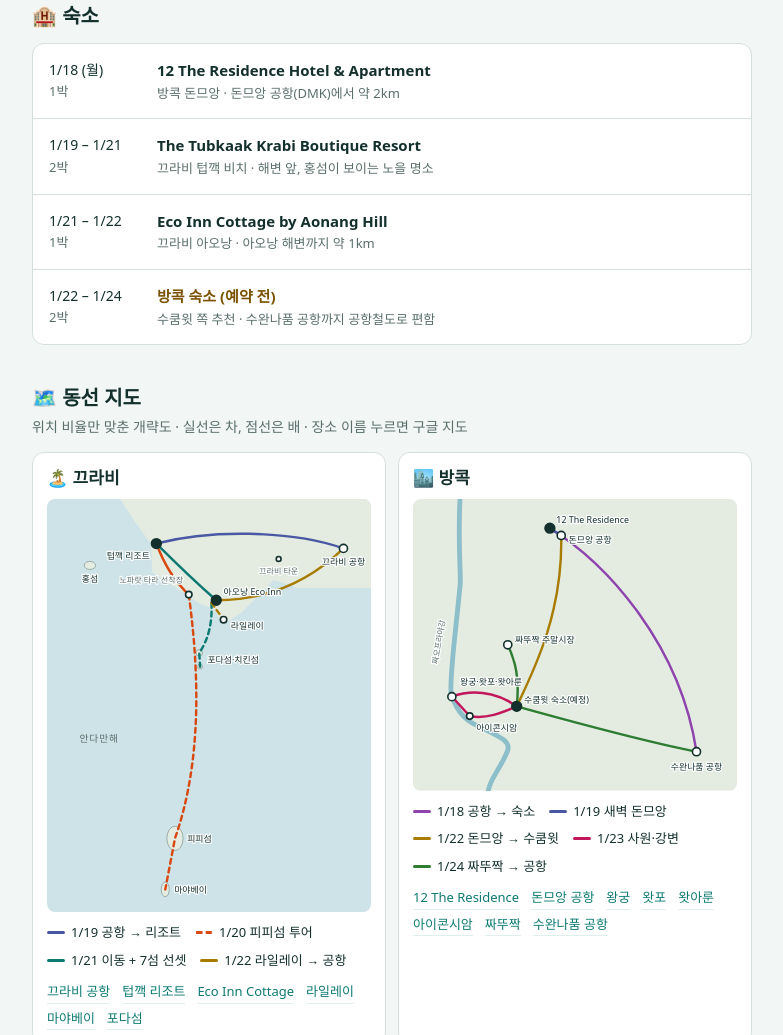
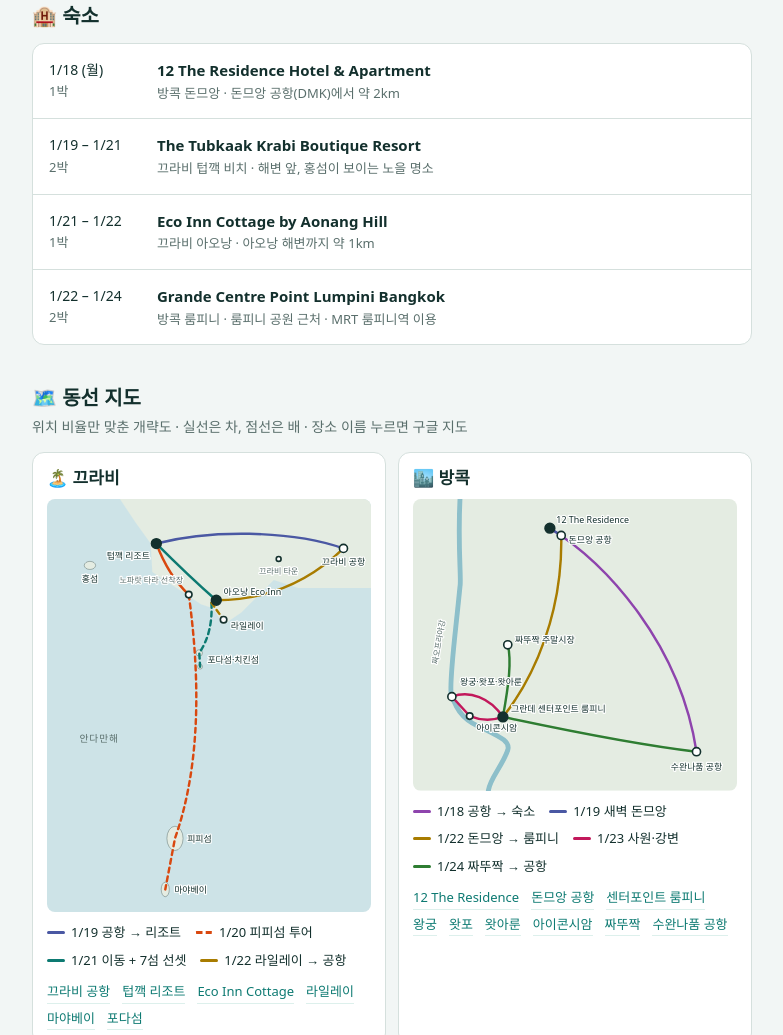
Before and after one commit to kjuyeong32-ops/krabi, a plain HTML site: page index.html in a window 1280 px wide. Shown: the part 1424-2459 px from the top of the page, without its empty margins (248-1031 px from the left). Drawn offline with Linux system fonts and the light colour scheme; a web font is replaced by a local one.

Commit message:
Set Bangkok hotel to Grande Centre Point Lumpini
Co-Authored-By: Claude Opus 5.5 <noreply@anthropic.com>

```diff
--- a/index.html
+++ b/index.html
@@ -210,7 +210,7 @@ footer{font-size:12px;color:var(--muted)}
       <span class="bar bkk" style="grid-column:2" title="12 The Residence">🏨<span class="bn"> 12 Residence</span></span>
       <span class="bar kbv" style="grid-column:3 / span 2" title="The Tubkaak Krabi Boutique Resort">🏨 텁깩 리조트</span>
       <span class="bar kbv" style="grid-column:5" title="Eco Inn Cottage by Aonang Hill">🏨<span class="bn"> Eco Inn</span></span>
-      <span class="bar bkk" style="grid-column:6 / span 2" title="방콕 숙소 (예약 전)">🏨 방콕 숙소</span>
+      <span class="bar bkk" style="grid-column:6 / span 2" title="Grande Centre Point Lumpini Bangkok">🏨 센터포인트</span>
     </div>
     <div class="wk">
       <a class="cd trip bkk" href="#d24" style="--dc:var(--c24)"><span class="num">24</span><span class="emo">🛍️</span><span class="lb">시장·출국</span></a>
@@ -265,9 +265,9 @@ footer{font-size:12px;color:var(--muted)}
       <div class="when"><b>1/21 – 1/22</b>1박</div>
       <div><div class="name">Eco Inn Cottage by Aonang Hill</div><div class="meta">끄라비 아오낭 · 아오낭 해변까지 약 1km</div></div>
     </div>
-    <div class="stay tbd">
+    <div class="stay">
       <div class="when"><b>1/22 – 1/24</b>2박</div>
-      <div><div class="name">방콕 숙소 (예약 전)</div><div class="meta">수쿰윗 쪽 추천 · 수완나품 공항까지 공항철도로 편함</div></div>
+      <div><div class="name">Grande Centre Point Lumpini Bangkok</div><div class="meta">방콕 룸피니 · 룸피니 공원 근처 · MRT 룸피니역 이용</div></div>
     </div>
   </div>
 </section>
@@ -332,17 +332,17 @@ footer{font-size:12px;color:var(--muted)}
 
     <div class="map-card">
       <h3>🏙️ 방콕</h3>
-      <svg viewBox="0 0 400 360" role="img" aria-label="방콕 동선 개략도: 수완나품 공항, 돈므앙 숙소, 수쿰윗, 왕궁, 아이콘시암, 짜뚜짝">
+      <svg viewBox="0 0 400 360" role="img" aria-label="방콕 동선 개략도: 수완나품 공항, 돈므앙 숙소, 룸피니 숙소, 왕궁, 아이콘시암, 짜뚜짝">
         <rect width="400" height="360" class="land"/>
         <path class="river" d="M58,0 C55,60 60,100 58,108 C52,170 45,220 47,240 C55,265 65,275 90,285 C110,295 120,300 117,310 C110,330 95,345 93,360"/>
         <text class="m" x="40" y="150" text-anchor="end" transform="rotate(-80 40 150)">짜오프라야강</text>
 
         <path class="route r18" d="M350,312 C330,180 240,80 169,36"/>
         <path class="route r19" d="M169,36 L183,45"/>
-        <path class="route r22" d="M183,45 C185,140 150,210 128,256"/>
-        <path class="route r23" d="M128,256 C100,236 70,236 48,244 L70,268 C90,272 110,264 128,256"/>
-        <path class="route r24" d="M128,256 C132,220 126,200 117,180"/>
-        <path class="route r24" d="M128,256 C200,276 290,300 350,312"/>
+        <path class="route r22" d="M183,45 C185,140 150,220 111,269"/>
+        <path class="route r23" d="M111,269 C95,245 70,236 48,244 L70,268 C85,274 100,273 111,269"/>
+        <path class="route r24" d="M111,269 C118,230 122,200 117,180"/>
+        <path class="route r24" d="M111,269 C200,288 290,305 350,312"/>
 
         <circle class="pt stay" cx="169" cy="36" r="6"/>
         <circle class="pt" cx="183" cy="45" r="5"/>
@@ -350,7 +350,7 @@ footer{font-size:12px;color:var(--muted)}
         <circle class="pt" cx="48" cy="244" r="5"/>
         <circle class="pt" cx="70" cy="268" r="4"/>
         <circle class="pt" cx="117" cy="180" r="5"/>
-        <circle class="pt stay" cx="128" cy="256" r="6"/>
+        <circle class="pt stay" cx="111" cy="269" r="6"/>
 
         <text x="177" y="30">12 The Residence</text>
         <text x="192" y="54">돈므앙 공항</text>
@@ -358,18 +358,19 @@ footer{font-size:12px;color:var(--muted)}
         <text x="58" y="230">왕궁·왓포·왓아룬</text>
         <text x="78" y="286">아이콘시암</text>
         <text x="126" y="178">짜뚜짝 주말시장</text>
-        <text x="137" y="252">수쿰윗 숙소(예정)</text>
+        <text x="121" y="263">그란데 센터포인트 룸피니</text>
       </svg>
       <ul class="legend">
         <li><i style="border-color:var(--c18)"></i>1/18 공항 → 숙소</li>
         <li><i style="border-color:var(--c19)"></i>1/19 새벽 돈므앙</li>
-        <li><i style="border-color:var(--c22)"></i>1/22 돈므앙 → 수쿰윗</li>
+        <li><i style="border-color:var(--c22)"></i>1/22 돈므앙 → 룸피니</li>
         <li><i style="border-color:var(--c23)"></i>1/23 사원·강변</li>
         <li><i style="border-color:var(--c24)"></i>1/24 짜뚜짝 → 공항</li>
       </ul>
       <div class="places">
         <a href="https://www.google.com/maps/search/?api=1&amp;query=12+The+Residence+Hotel+%26+Apartment+Don+Mueang" target="_blank" rel="noopener">12 The Residence</a>
         <a href="https://www.google.com/maps/search/?api=1&amp;query=Don+Mueang+International+Airport" target="_blank" rel="noopener">돈므앙 공항</a>
+        <a href="https://www.google.com/maps/search/?api=1&amp;query=Grande+Centre+Point+Lumpini+Bangkok" target="_blank" rel="noopener">센터포인트 룸피니</a>
         <a href="https://www.google.com/maps/search/?api=1&amp;query=Grand+Palace+Bangkok" target="_blank" rel="noopener">왕궁</a>
         <a href="https://www.google.com/maps/search/?api=1&amp;query=Wat+Pho" target="_blank" rel="noopener">왓포</a>
         <a href="https://www.google.com/maps/search/?api=1&amp;query=Wat+Arun" target="_blank" rel="noopener">왓아룬</a>
@@ -457,9 +458,9 @@ footer{font-size:12px;color:var(--muted)}
         <li><span class="t">15:00</span><span class="x">아오낭으로 돌아와 마사지 받고 샤워하기<span class="note">해변 앞 마사지 숍 많음 · 비행기 타기 전 개운하게</span></span></li>
         <li><span class="t">17:15</span><span class="x">숙소에서 짐 찾기 → 끄라비 공항, 차로 약 30~40분</span></li>
         <li><span class="t">19:45</span><span class="x">끄라비 출발 (타이 에어아시아 FD3228) → 21:10 돈므앙 도착</span></li>
-        <li><span class="t">22:30</span><span class="x">방콕 숙소 체크인, 쉬기</span></li>
+        <li><span class="t">22:30</span><span class="x">그란데 센터 포인트 룸피니 체크인, 쉬기<span class="note">돈므앙 → 룸피니 택시 약 30~40분</span></span></li>
       </ul>
-      <p class="sleep">숙소 <b>방콕 숙소 (예약 전)</b> (1박째)</p>
+      <p class="sleep">숙소 <b>Grande Centre Point Lumpini</b> (1박째)</p>
     </article>
 
     <article class="day" id="d23">
@@ -474,7 +475,7 @@ footer{font-size:12px;color:var(--muted)}
         <li><span class="t">15:00</span><span class="x">아이콘시암 구경, 숙소에서 쉬기</span></li>
         <li><span class="t">19:00</span><span class="x">짜오프라야강 디너크루즈나 루프탑 바<span class="note">쩟페어 야시장도 후보</span></span></li>
       </ul>
-      <p class="sleep">숙소 <b>방콕 숙소 (예약 전)</b> (2박째)</p>
+      <p class="sleep">숙소 <b>Grande Centre Point Lumpini</b> (2박째)</p>
     </article>
 
     <article class="day" id="d24">
@@ -487,7 +488,7 @@ footer{font-size:12px;color:var(--muted)}
         <li><span class="t">12:00</span><span class="x">체크아웃, 짐은 호텔에 맡기기</span></li>
         <li><span class="t">13:00</span><span class="x">점심 → 시암이나 통로에서 쇼핑과 카페</span></li>
         <li><span class="t">17:00</span><span class="x">마사지나 스파에서 샤워까지 하고 개운하게<span class="note">밤 비행기 전 씻을 곳 필요 → 샤워 시설 있는 스파로</span></span></li>
-        <li><span class="t">19:00</span><span class="x">호텔에서 짐 찾기 → 수완나품 공항, 공항철도나 택시로 약 40~60분</span></li>
+        <li><span class="t">19:00</span><span class="x">호텔에서 짐 찾기 → 수완나품 공항, 택시 약 30~50분 (또는 MRT + 공항철도)</span></li>
         <li><span class="t">19:50</span><span class="x">공항 도착, 체크인</span></li>
         <li><span class="t">22:50</span><span class="x">수완나품 출발 (에어부산 BX546) → 1/25 (월) 06:20 김해 도착</span></li>
       </ul>
@@ -539,7 +540,7 @@ footer{font-size:12px;color:var(--muted)}
     <label class="check"><input type="checkbox" id="c-bag"><span>에어아시아 위탁 수하물 포함 여부 확인 (없으면 미리 추가가 저렴)</span></label>
     <label class="check"><input type="checkbox" id="c-dawn"><span>1/19 새벽 5시 반 공항 이동편 (호텔 셔틀이나 택시)</span></label>
     <label class="check"><input type="checkbox" id="c-early"><span>텁깩 리조트에 얼리 체크인 요청</span></label>
-    <label class="check"><input type="checkbox" id="c-hotel-bkk"><span>1/22~24 방콕 숙소 예약 (수쿰윗 추천)</span></label>
+    <label class="check"><input type="checkbox" id="c-hotel-bkk"><span>1/22~24 그란데 센터 포인트 룸피니 예약 확인</span></label>
     <label class="check"><input type="checkbox" id="c-tour-phiphi"><span>1/20 피피섬 투어 예약 (텁깩 픽업 가능한지 확인)</span></label>
     <label class="check"><input type="checkbox" id="c-tour-sunset"><span>1/21 7섬 선셋 투어 예약 (아오낭 숙소 픽업으로)</span></label>
     <label class="check"><input type="checkbox" id="c-transfer"><span>끄라비 공항 → 텁깩 리조트 이동편</span></label>
```
